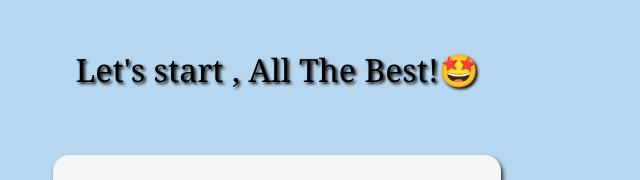
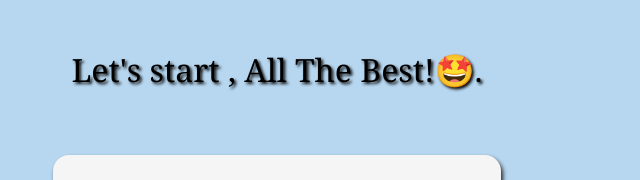
Before and after one commit to khushiNgm/QuizeApp, a plain HTML site: page index.html in a window 1280 px wide. Shown: the top 180 px of the page, 363-1003 px from the left. Drawn offline with Linux system fonts and the light colour scheme.

Commit message:
Update index.html

```diff
--- a/index.html
+++ b/index.html
@@ -8,7 +8,7 @@
 </head>
 <body>
     <div id="main-div">
-        <center>Let's start , All The Best!🤩 </center>
+        <center>Let's start , All The Best!🤩. </center>
         <div id="inner-div">
         <div id="que">
             <h2 id="question">What is java script?</h2>
```
